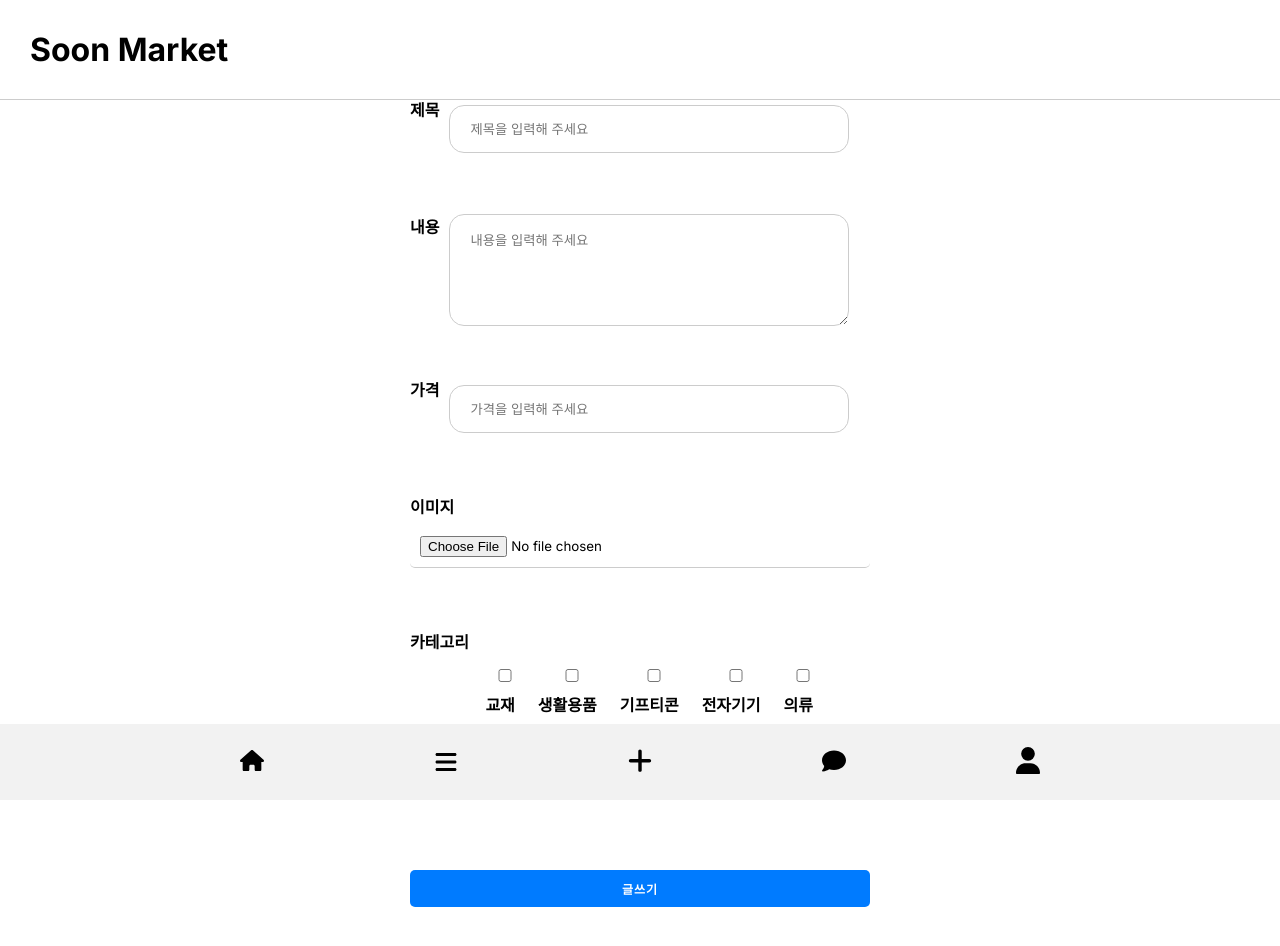
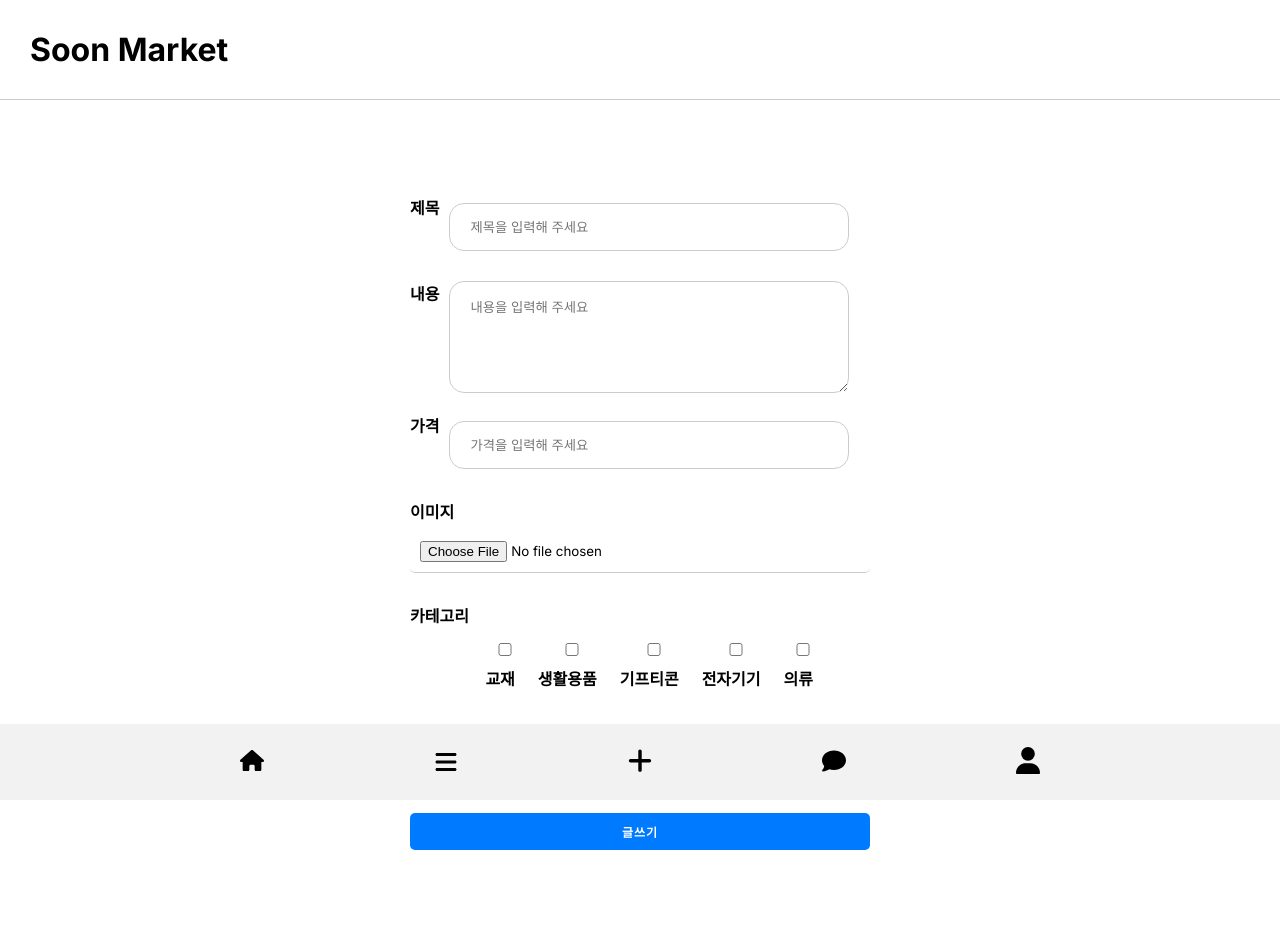
Before and after one commit to JeongHyeHa/nobase, a React (Create React App) app: page /write in a window 1280 px wide. Shown: the top 946 px of the page. Built offline with nearby package versions, Linux system fonts and the light colour scheme.

Commit message:
writepage 컴포넌트 겹침현상 해결!

```diff
--- a/src/components/layout/layout.css
+++ b/src/components/layout/layout.css
@@ -1,10 +1,11 @@
 .layout {
     padding-top: 150px; /* Header와 Navigation의 공간을 확보 */
-    padding-bottom: 60px;
+    padding-bottom: 60px; /*main 요소와의 간격을 유지*/
 }
 
 main {
     min-height: calc(100vh - 210px); /* Header와 Navigation의 높이를 뺀 값 */
     margin-top: 150px;
     margin-bottom: 60px;
+    box-sizing: border-box; /* 패딩을 포함한 크기 계산 */
 }
--- a/src/components/writepage/writepage.css
+++ b/src/components/writepage/writepage.css
@@ -10,12 +10,10 @@
 }
 
 .write-page {
-    padding-top: 40px;
-    padding-bottom: 50px; /* 하단 여백 추가 */
+    padding-top: 150px;
+    padding-bottom: 70px;
     max-width: 600px;
     margin: 0 auto;
-    margin-top: 50px;
-    /* height: 500px; */ /* 높이 설정 제거 */
 }
 
 
@@ -25,7 +23,7 @@
 }
 
 .form-group {
-    margin-bottom: 51px;
+    margin-bottom: 20px;
     display: flex;
     flex-wrap: wrap;
 }
--- a/src/components/writepage/writepage.js
+++ b/src/components/writepage/writepage.js
@@ -1,6 +1,5 @@
 import React, { useState } from 'react';
 import './writepage.css';
-import { Link } from 'react-router-dom';
 import axios from 'axios';
 import Layout from '../layout/layout';
 
```
